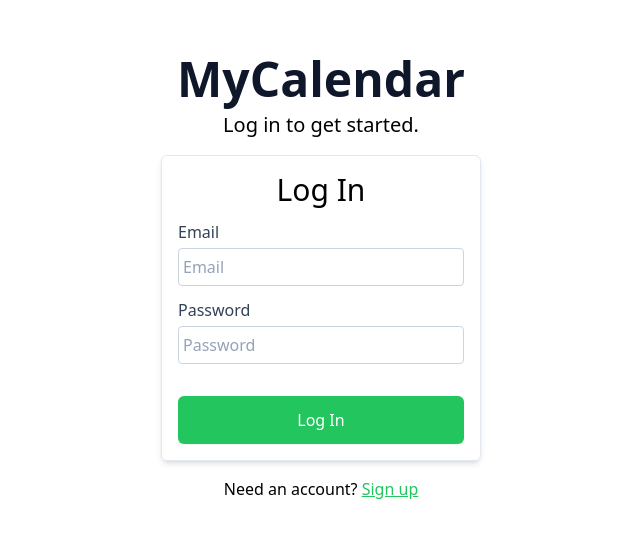
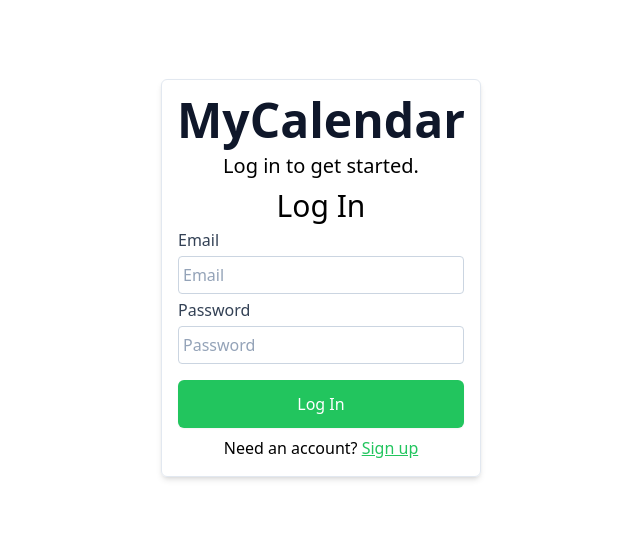
Before and after one commit to tonydnh/hacktx-2024, a React (Vite) app in the folder client/: page /login in a window 1280 px wide. Shown: the part 122-660 px from the top of the page, without its empty margins (319-959 px from the left). Built offline with nearby package versions, Linux system fonts and the light colour scheme; no server answers.

Commit message:
Move all sign in components into card

```diff
--- a/client/src/components/sign-in/LogInForm.jsx
+++ b/client/src/components/sign-in/LogInForm.jsx
@@ -9,7 +9,6 @@
 
   return (
     <form
-      className="w-[20rem] flex flex-col gap-2 border border-slate-200 rounded-md p-4 shadow-md"
       onSubmit={handleSubmit(onFormSubmit)}
     >
       <div className="text-center font-medium text-3xl mb-1">
--- a/client/src/components/sign-in/Login.jsx
+++ b/client/src/components/sign-in/Login.jsx
@@ -63,6 +63,7 @@
 
   return (
     <div className="w-screen h-screen flex flex-col justify-center items-center p-6 gap-4">
+      <div className="w-[20rem] flex flex-col gap-2 border border-slate-200 rounded-md p-4 shadow-md">
         <div className="flex flex-col items-center gap-2">
           <div className="text-center text-slate-900 font-bold text-5xl">
             MyCalendar
@@ -74,12 +75,13 @@
 
         {isSigningUp ? <SignUpForm onSubmit={handleSignUp} errorMsg={error} /> : <LogInForm onSubmit={handleLogin} errorMsg={error} />}
 
-      <div>
+        <div className="text-center">
           {isSigningUp ?
           <p>Already have an account? <button className="text-green-500 underline" onClick={toggleForm}>Log in</button></p> :
           <p>Need an account? <button className="text-green-500 underline" onClick={toggleForm}>Sign up</button></p>
           }
         </div>
       </div>
+    </div>
   );
 }
--- a/client/src/components/sign-in/SignUpForm.jsx
+++ b/client/src/components/sign-in/SignUpForm.jsx
@@ -10,7 +10,6 @@
 
   return (
     <form
-      className="w-[20rem] flex flex-col gap-2 border border-slate-200 rounded-md p-4 shadow-md"
       onSubmit={handleSubmit(onFormSubmit)}
     >
       <div className="text-center text-slate-800 font-medium text-3xl mb-1">
```
Lines whose indentation alone changed are shown as unchanged.
